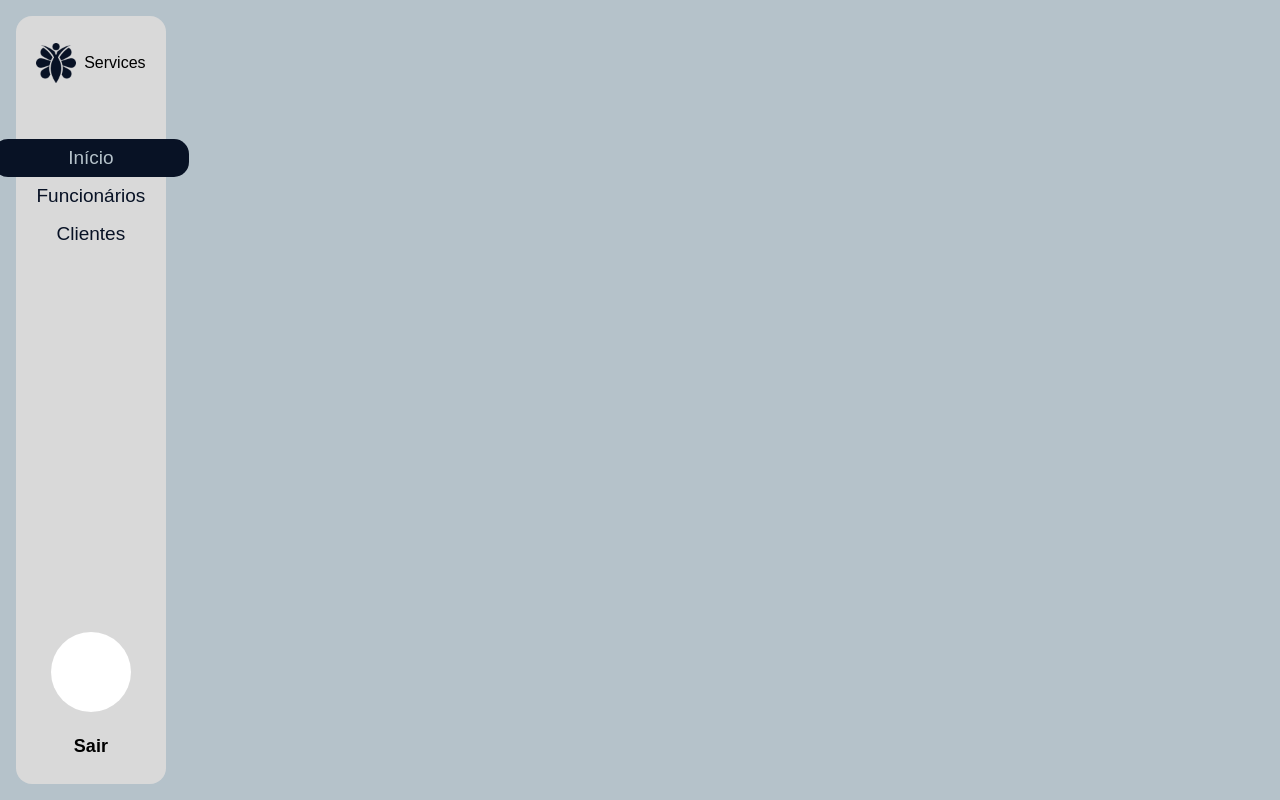
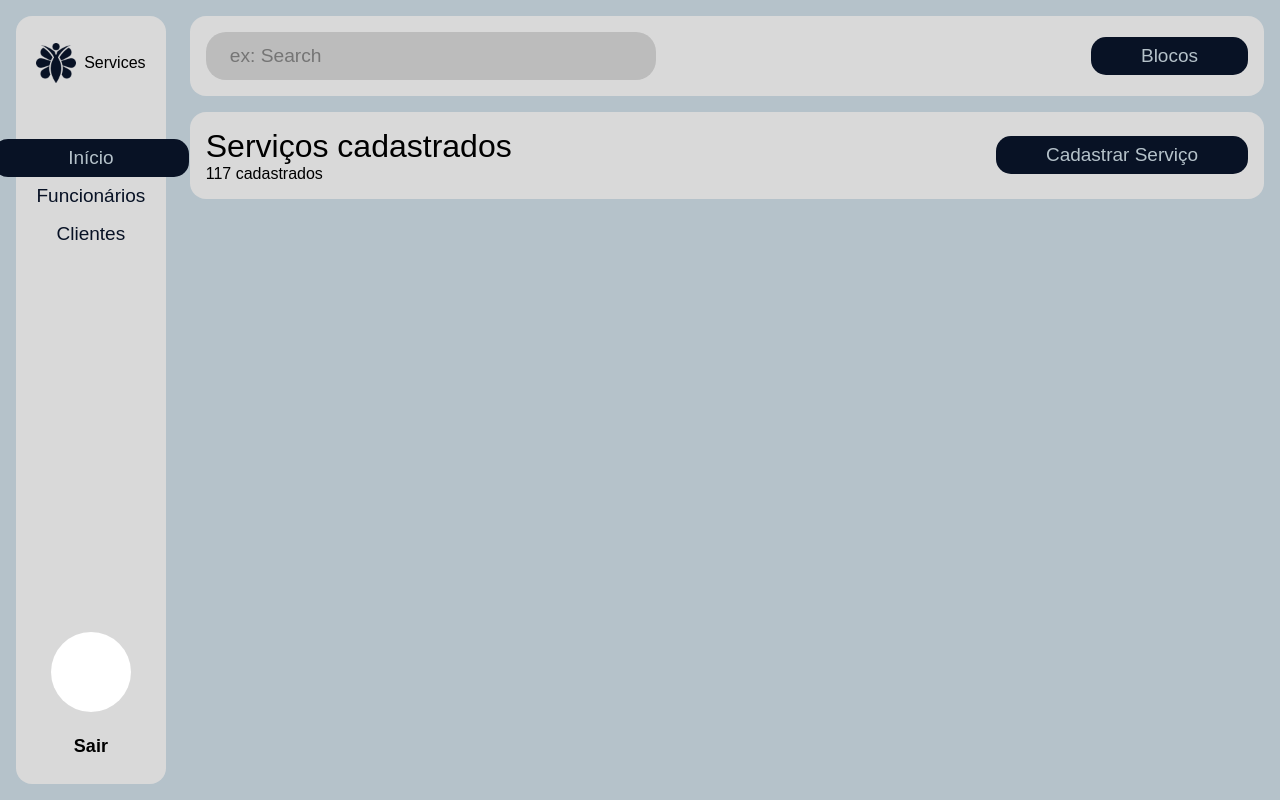
Before and after one commit to guisantosalves/FRONT-WM-BARROS, a Next.js app: page /dashboard in a window 1280 px wide. Built offline with nearby package versions, Linux system fonts and the light colour scheme; no server answers; sample sign-in values are in the browser's storage.

Commit message:
implementing more the dashboard

```diff
--- /dev/null
+++ b/src/components/navbar/index.tsx
@@ -0,0 +1,42 @@
+import * as React from "react";
+import Input from "../input";
+import styles from "./styles.module.css";
+import Button from "../button";
+
+export default function Navbar() {
+  const [search, setSearch] = React.useState<string>("");
+
+  const handleChangeSearch = (str: string) => {
+    setSearch(str);
+  };
+
+  const handleChangeLayout = () => {
+    console.log("changelayout on redux");
+  };
+
+  return (
+    <div className={styles.navbarWrapper}>
+      <Input
+        value={search}
+        alt={"search"}
+        onChange={handleChangeSearch}
+        width={450}
+        placeholder="ex: Search"
+        labelWeight={700}
+      />
+      <div>
+        <Button
+          onClick={handleChangeLayout}
+          backgroundColor={"#081225"}
+          padding={[8, 50, 8, 50]}
+          borderRadius
+          color="#B5C2CA"
+          fontSize={19}
+          fontWeight={500}
+        >
+          Blocos
+        </Button>
+      </div>
+    </div>
+  );
+}
--- /dev/null
+++ b/src/components/navbar/styles.module.css
@@ -0,0 +1,9 @@
+.navbarWrapper {
+  width: 100%;
+  padding: 1rem;
+  background-color: #d9d9d9;
+  border-radius: 16px;
+  display: flex;
+  align-items: center;
+  justify-content: space-between;
+}
--- a/src/components/sidebar/components/user_info/index.tsx
+++ b/src/components/sidebar/components/user_info/index.tsx
@@ -2,9 +2,11 @@ import * as React from "react";
 import UserAvatar from "../user_avatar";
 import { userService } from "@/modules/user/service";
 import styles from "./styles.module.css";
+import { useRouter } from "next/router";
 
 export default function UserInfo() {
   const [userInfo, setUserInfo] = React.useState<UserType>();
+  const router = useRouter();
 
   const getUserById = React.useCallback(async () => {
     const currentUserId = sessionStorage.getItem("user_id");
@@ -18,6 +20,11 @@ export default function UserInfo() {
     getUserById();
   }, []);
 
+  const handleLogOut = () => {
+    sessionStorage.clear();
+    router.push("/login");
+  };
+
   return (
     <div className={styles.containerUserInfo}>
       <UserAvatar photo={userInfo?.foto} />
@@ -27,7 +34,9 @@ export default function UserInfo() {
       <p className={styles.email}>
         {userInfo && userInfo.email ? userInfo.email : ""}
       </p>
-      <p className={styles.sair}>Sair</p>
+      <p className={styles.sair} onClick={handleLogOut}>
+        Sair
+      </p>
     </div>
   );
 }
--- a/src/components/sidebar/styles.module.css
+++ b/src/components/sidebar/styles.module.css
@@ -1,7 +1,7 @@
 .containerSidebar {
   width: 12%;
   height: 96vh;
-  background-color: #d9d9d9;
+  background-color: hsl(0, 0%, 85%);
   border-radius: 16px;
   display: flex;
   flex-direction: column;
@@ -10,6 +10,7 @@
   padding: 1rem;
   padding-top: 1.7rem;
   padding-bottom: 1.7rem;
+  margin-right: 1.5rem;
 }
 
 .containerLogoTitle {
--- /dev/null
+++ b/src/components/tableinfo/components/table_servico/index.tsx
@@ -0,0 +1,10 @@
+import * as React from "react";
+import styles from "./styles.module.css";
+
+type Props = {
+  data: any;
+};
+
+export default function TableServico(props: Props) {
+  return <div></div>;
+}
--- /dev/null
+++ b/src/components/tableinfo/index.tsx
@@ -0,0 +1,48 @@
+import * as React from "react";
+import styles from "./styles.module.css";
+import Button from "../button";
+import TableServico from "./components/table_servico";
+
+export enum typeTable {
+  servico = "servico",
+  funcionario = "funcionario",
+  cliente = "cliente",
+}
+
+type Props = {
+  type: typeTable;
+};
+
+export default function TableInfo(props: Props) {
+  switch (props.type) {
+    case typeTable.servico:
+      // passar os dados de servico para o table service
+      const handleAddServico = () => {};
+      return (
+        <div className={styles.wrapper}>
+          <div className={styles.header}>
+            <div>
+              <p className={styles.title}>Serviços cadastrados</p>
+              <p>117 cadastrados</p>
+            </div>
+            <Button
+              onClick={handleAddServico}
+              backgroundColor={"#081225"}
+              padding={[8, 50, 8, 50]}
+              borderRadius
+              color="#B5C2CA"
+              fontSize={19}
+              fontWeight={500}
+            >
+              Cadastrar Serviço
+            </Button>
+          </div>
+          <TableServico data={""} />
+        </div>
+      );
+    case typeTable.cliente:
+      return <div></div>;
+    case typeTable.funcionario:
+      return <div></div>;
+  }
+}
--- /dev/null
+++ b/src/components/tableinfo/styles.module.css
@@ -0,0 +1,17 @@
+.wrapper {
+  width: 100%;
+  padding: 1rem;
+  background-color: #d9d9d9;
+  border-radius: 16px;
+  margin-top: 1rem;
+}
+
+.header {
+  display: flex;
+  align-items: center;
+  justify-content: space-between;
+}
+
+.title {
+  font-size: 2rem;
+}
--- a/src/pages/dashboard/index.tsx
+++ b/src/pages/dashboard/index.tsx
@@ -1,10 +1,27 @@
+import * as React from "react";
 import Sidebar from "@/components/sidebar";
 import styles from "./styles.module.css";
+import { useRouter } from "next/router";
+import Navbar from "@/components/navbar";
+import TableInfo, { typeTable } from "@/components/tableinfo";
 
 export default function Dashboard() {
+  const router = useRouter();
+
+  React.useEffect(() => {
+    const loggedInfo = sessionStorage.getItem("user_id");
+    if (!loggedInfo) {
+      router.push("/login");
+    }
+  }, []);
+
   return (
     <div className={styles.containerPage}>
       <Sidebar title="Services" />
+      <div style={{ width: "100%" }}>
+        <Navbar />
+        <TableInfo type={typeTable.servico} />
+      </div>
     </div>
   );
 }
--- a/src/pages/dashboard/styles.module.css
+++ b/src/pages/dashboard/styles.module.css
@@ -2,4 +2,5 @@
   padding: 1rem;
   height: 100vh;
   background-color: #b5c2ca;
+  display: flex;
 }
--- a/src/pages/login/index.tsx
+++ b/src/pages/login/index.tsx
@@ -29,6 +29,7 @@ export default function Login() {
   }, []);
 
   const loginFunc = React.useCallback(async () => {
+    console.log(email, password);
     const logginInfo = await AuthService.Login({
       email: email,
       senha: password,
```
Also changed, not shown: src/components/tableinfo/components/table_servico/styles.module.css (added).
